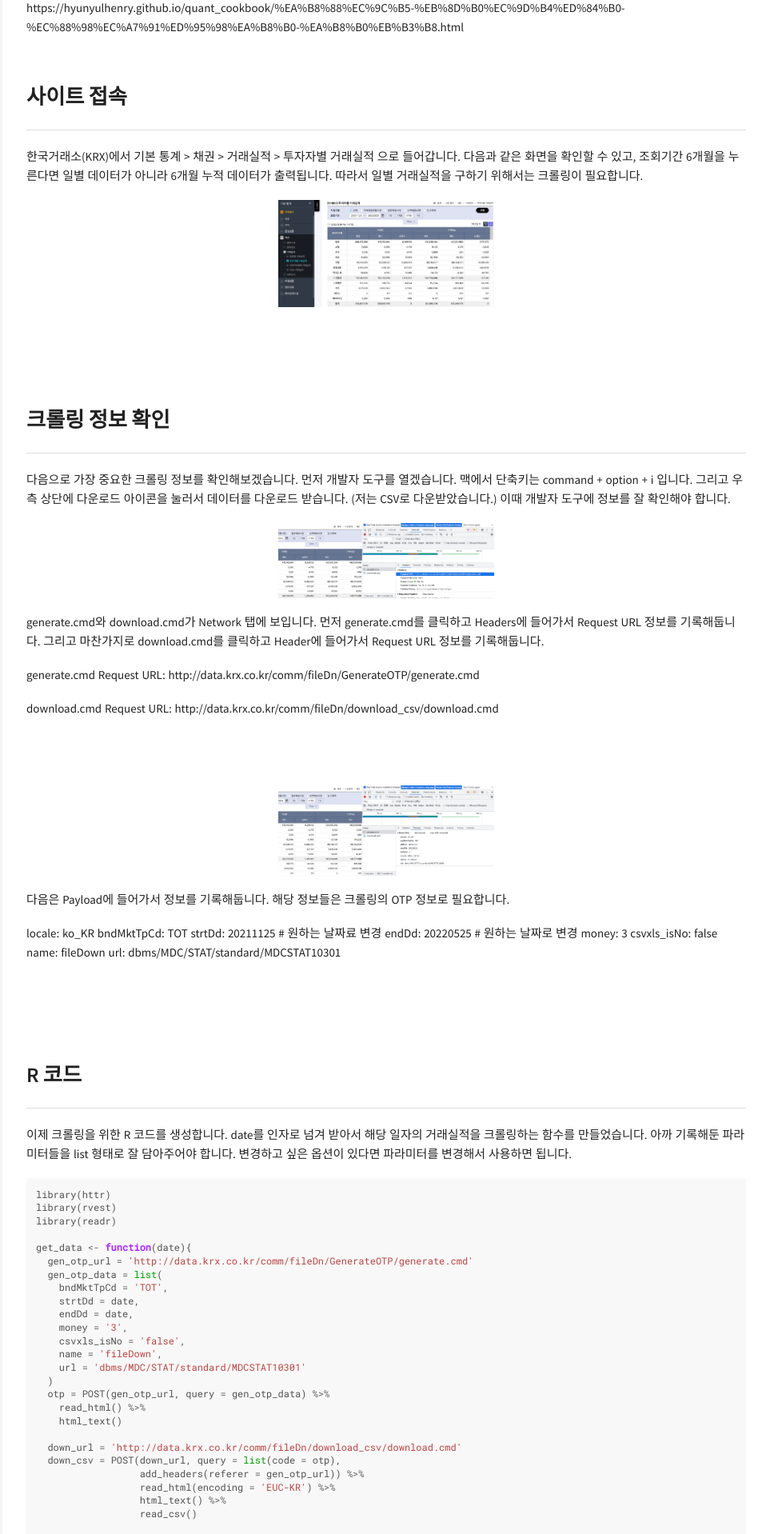
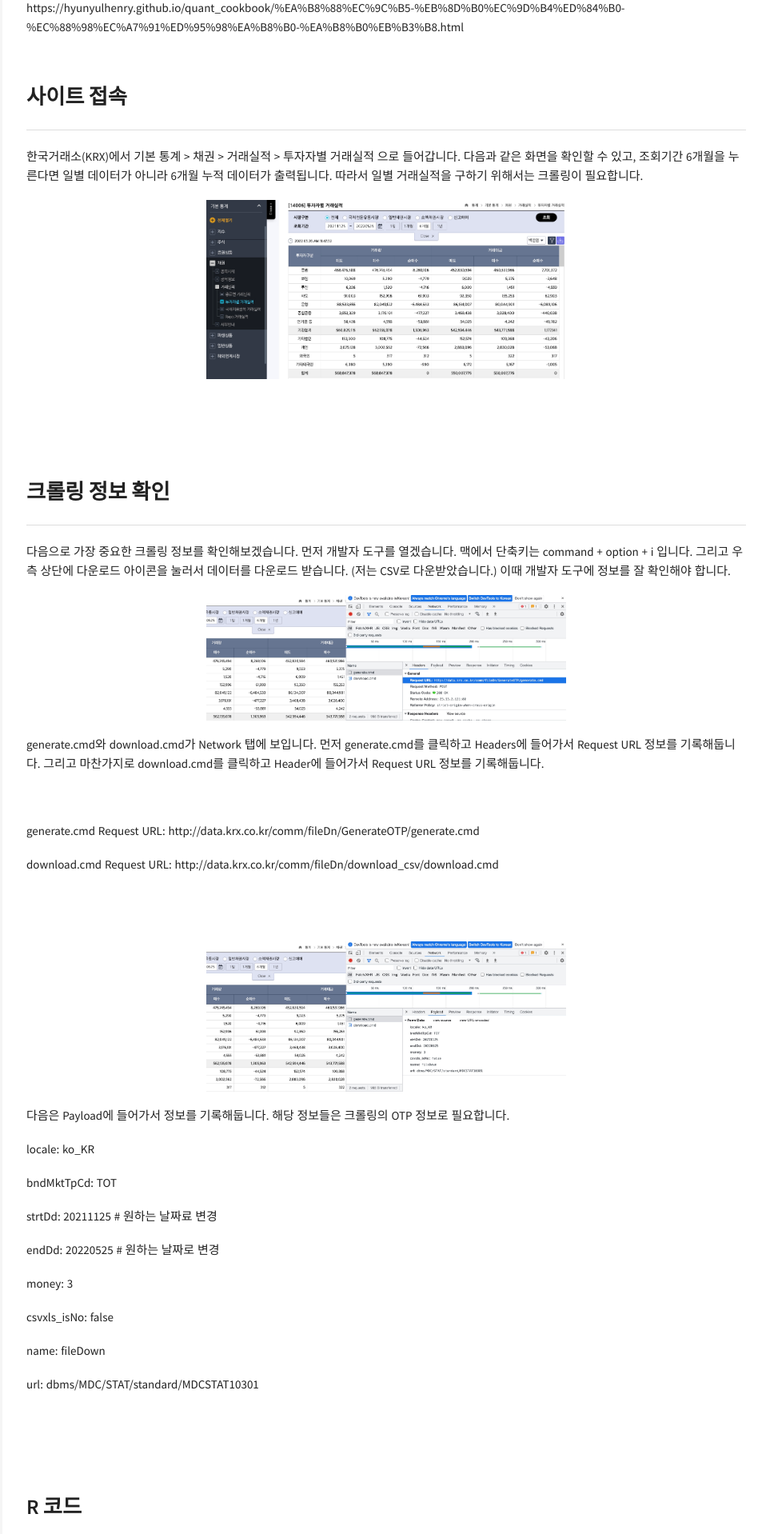
Before and after one commit to givitallugot/givitallugot.github.io, a Jekyll site: the page built from _posts/2022-05-26-R-preprocessing-crawling-foreign.md, in a window 1280 px wide. Shown: the part 439-2357 px from the top of the page at 80% size, without its empty margins (317-1280 px from the left). Built offline with Jekyll 4.4.1, drawn with Linux system fonts in a browser that asks for light colours; comment, search, counter and statistics services are not loaded.

Commit message:
modified

````diff
--- a/_posts/2022-05-26-R-preprocessing-crawling-foreign.md
+++ b/_posts/2022-05-26-R-preprocessing-crawling-foreign.md
@@ -18,7 +18,7 @@ https://hyunyulhenry.github.io/quant_cookbook/%EA%B8%88%EC%9C%B5-%EB%8D%B0%EC%9D
 한국거래소(KRX)에서 기본 통계 > 채권 > 거래실적 > 투자자별 거래실적 으로 들어갑니다. 다음과 같은 화면을 확인할 수 있고, 조회기간 6개월을 누른다면 일별 데이터가 아니라 6개월 누적 데이터가 출력됩니다. 따라서 일별 거래실적을 구하기 위해서는 크롤링이 필요합니다.
 
 
-![1](/!contents_plot/2022-05-22-crawling1-1.jpg){: width="30%"}
+![1](/!contents_plot/2022-05-22-crawling1-1.jpg){: width="50%"}
 
 <br>
 <br>
@@ -27,9 +27,11 @@ https://hyunyulhenry.github.io/quant_cookbook/%EA%B8%88%EC%9C%B5-%EB%8D%B0%EC%9D
 
 다음으로 가장 중요한 크롤링 정보를 확인해보겠습니다. 먼저 개발자 도구를 열겠습니다. 맥에서 단축키는 command + option + i 입니다. 그리고 우측 상단에 다운로드 아이콘을 눌러서 데이터를 다운로드 받습니다. (저는 CSV로 다운받았습니다.) 이때 개발자 도구에 정보를 잘 확인해야 합니다.
 
-![2](/!contents_plot/2022-05-22-crawling1-2.jpg){: width="30%"}
+![2](/!contents_plot/2022-05-22-crawling1-2.jpg){: width="50%"}
 
 generate.cmd와 download.cmd가 Network 탭에 보입니다. 먼저 generate.cmd를 클릭하고 Headers에 들어가서 Request URL 정보를 기록해둡니다. 그리고 마찬가지로 download.cmd를 클릭하고 Header에 들어가서 Request URL 정보를 기록해둡니다.
+
+<br>
 
 generate.cmd Request URL: http://data.krx.co.kr/comm/fileDn/GenerateOTP/generate.cmd
 
@@ -38,17 +40,24 @@ download.cmd Request URL: http://data.krx.co.kr/comm/fileDn/download_csv/downloa
 <br>
 <br>
 
-![3](/!contents_plot/2022-05-22-crawling1-3.jpg){: width="30%"}
+![3](/!contents_plot/2022-05-22-crawling1-3.jpg){: width="50%"}
 
 다음은 Payload에 들어가서 정보를 기록해둡니다. 해당 정보들은 크롤링의 OTP 정보로 필요합니다.
 
 locale: ko_KR
+
 bndMktTpCd: TOT
+
 strtDd: 20211125 # 원하는 날짜료 변경
+
 endDd: 20220525 # 원하는 날짜로 변경
+
 money: 3
+
 csvxls_isNo: false
+
 name: fileDown
+
 url: dbms/MDC/STAT/standard/MDCSTAT10301
 
 <br>
@@ -92,9 +101,13 @@ get_data <- function(date){
 get_data("20210503")
 ```
 
-![4](/!contents_plot/2022-05-22-crawling1-4.jpg){: width="30%"}
+![4](/!contents_plot/2022-05-22-crawling1-4.jpg){: width="50%"}
+
+<br>
 
 데이터가 잘 들어온 것을 확인할 수 있습니다. 이제 일자를 변경해가며 for문을 이용해서 해당 함수를 여러번 수행하여 데이터셋을 만들어봅니다. 저는 외국인, 외국인기타 만 추출하고 그리고 외국인 + 외국인기타 인 합계를 추가했습니다. 그리고 데이터를 일자별로 축적할 BondByForeigner 테이블을 생성하여 각 행이 일자를 나타내도록 변경했습니다. 밑에 코드는 참고용으로 확인하시고, 필요에 맞게 변경해서 사용하시면 됩니다.
+
+<br>
 
 ```R
 start_date <- as.Date("2021-05-01") # 시작일
@@ -146,7 +159,11 @@ BondByForeignerTotal <- data.frame(날짜=c(), 투자자구분=c(), 거래량_
 BondByForeignerTotal <- rbind(BondByForeignerTotal, BondByForeigner)
 ```
 
-![5](/!contents_plot/2022-05-22-crawling1-5.jpg){: width="30%"}
+<br>
+
+![5](/!contents_plot/2022-05-22-crawling1-5.jpg){: width="40%"}
+
+<br>
 
 결과 테이블은 위와 같습니다. for문에서 30일 반복 수행했을 때 매크로로 인식하는 것인지 더 이상 크롤링이 되지 않습니다. 그래서 tryCatch문으로 30번 반복마다 임의로 20초 정도 멈추도록 코드에 작성했습니다.
 
````
Also changed, not shown: 1 other file.
